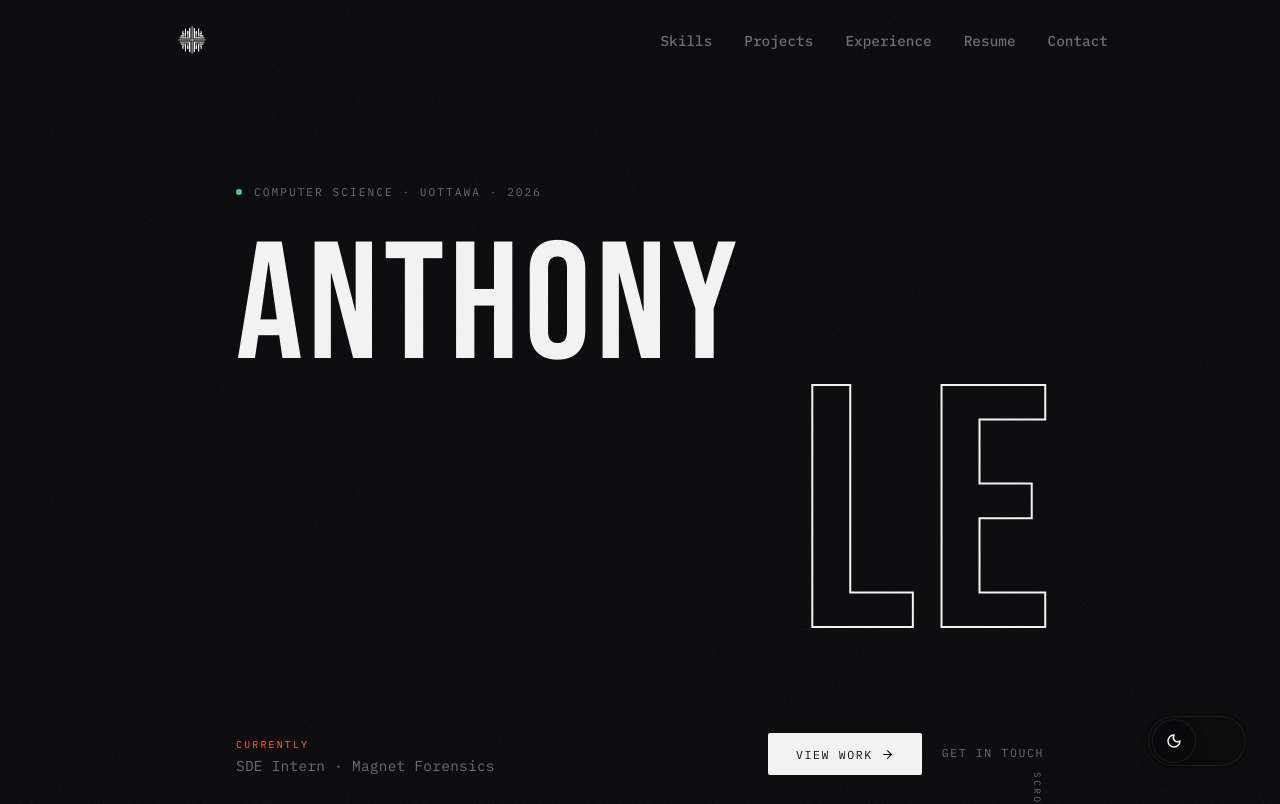
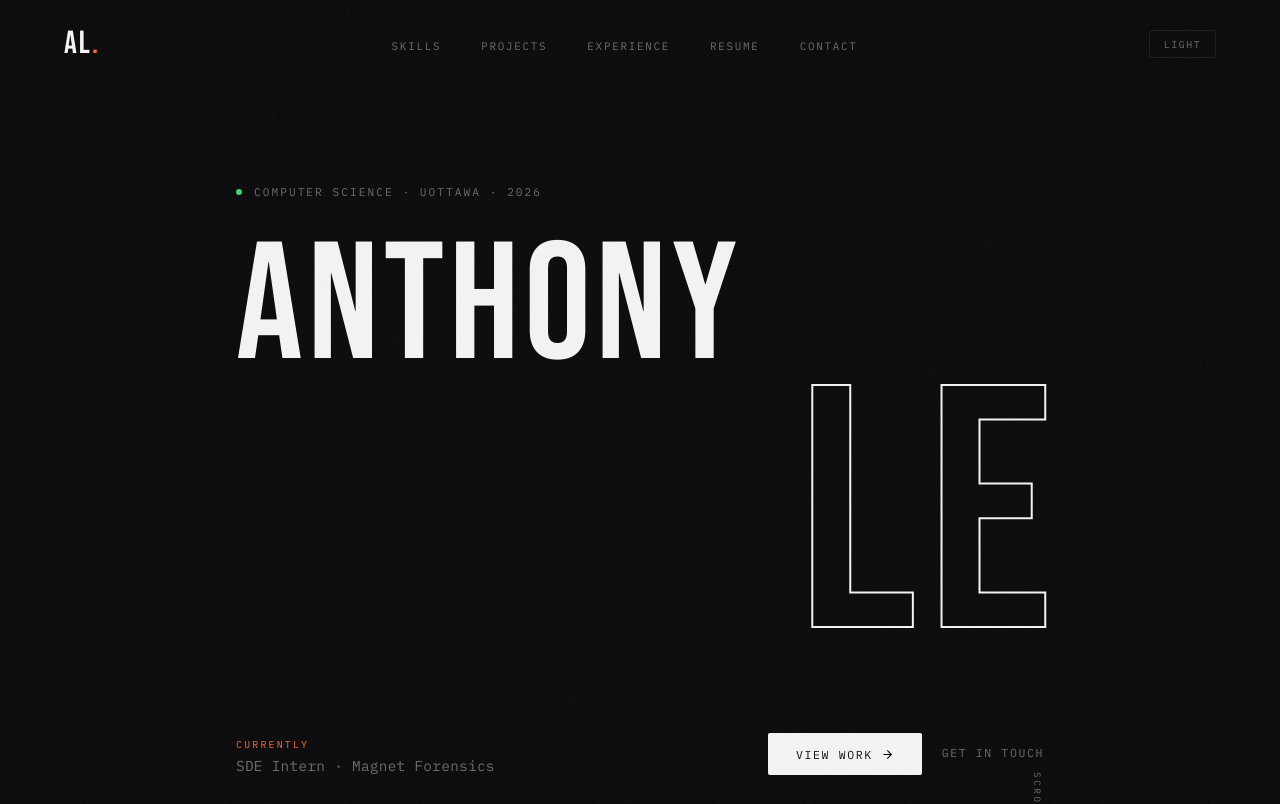
Before and after one commit to Ayprusss/AnthonyLe, a React (Create React App) app: page / in a window 1280 px wide. Shown: the top 804 px of the page. Built offline with nearby package versions, Linux system fonts and the light colour scheme.

Commit message:
changed navbar component logic

```diff
--- a/src/Components/Navbar.css
+++ b/src/Components/Navbar.css
@@ -3,150 +3,82 @@
     top: 0;
     left: 0;
     width: 100%;
-    height: 5rem;
     z-index: 1000;
-    transition: all 0.3s ease;
-    background-color: transparent;
-}
-
-.theme-toggle {
-    position: fixed;
-    bottom: 2rem;
-    right: 2rem;
-    z-index: 1100;
-    border: none;
-    background: transparent;
-    color: inherit;
-    padding: 0;
-    cursor: pointer;
-    line-height: 0;
-}
-
-.theme-toggle-track {
-    width: 102px;
-    height: 54px;
-    display: inline-flex;
-    align-items: center;
-    padding: 4px;
-    border-radius: 999px;
-    background: rgba(var(--bg-rgb), 0.14);
-    border: 2px solid rgba(var(--bg-rgb), 0.23);
-    backdrop-filter: blur(4px);
-    box-shadow: inset 0 0 0 1px rgba(255, 255, 255, 0.08);
-    transition: background-color 0.35s ease, border-color 0.35s ease;
-}
-
-.theme-toggle-thumb {
-    width: 44px;
-    height: 44px;
-    border-radius: 50%;
-    display: inline-flex;
-    align-items: center;
-    justify-content: center;
-    color: var(--text-main);
-    background: var(--bg-color);
-    border: 1px solid var(--border-color);
-    box-shadow: 0 10px 16px rgba(0, 0, 0, 0.2), 0 2px 4px rgba(0, 0, 0, 0.15);
-    transform: translateX(0);
-    transition: transform 0.35s cubic-bezier(0.32, 0.72, 0, 1), color 0.35s ease, background-color 0.35s ease, border-color 0.35s ease;
-}
-
-.theme-toggle.light .theme-toggle-thumb {
-    transform: translateX(46px);
-}
-
-.theme-toggle:hover .theme-toggle-track {
-    border-color: rgba(var(--bg-rgb), 0.34);
-}
-
-.theme-toggle:focus-visible .theme-toggle-track {
-    outline: 2px solid var(--text-main);
-    outline-offset: 3px;
+    padding: 1.75rem 4rem;
+    transition: padding 0.4s ease, background 0.4s ease, border-color 0.4s ease;
+    border-bottom: 1px solid transparent;
 }
 
 .navbar.scrolled {
-    background-color: rgba(var(--bg-rgb), 0.8);
-    backdrop-filter: blur(10px);
-    border-bottom: 1px solid var(--border-color);
+    padding: 1.1rem 4rem;
+    background: rgba(var(--bg-rgb), 0.82);
+    backdrop-filter: blur(18px);
+    -webkit-backdrop-filter: blur(18px);
+    border-bottom-color: var(--border);
 }
 
-.nav-container {
-    max-width: 1000px;
+.nav-inner {
+    max-width: 1160px;
     margin: 0 auto;
-    padding: 0 2rem;
-    height: 100%;
     display: flex;
+    align-items: center;
     justify-content: space-between;
-    align-items: center;
 }
 
 .nav-logo {
-    font-size: 1.5rem;
-    font-weight: 700;
-    color: var(--text-main);
-    cursor: pointer;
-    letter-spacing: -1px;
-    display: flex;
-    align-items: center;
+    font-family: var(--font-display);
+    font-size: 2rem;
+    letter-spacing: 0.06em;
+    color: var(--text);
+    line-height: 1;
 }
 
-.nav-logo-img {
-    height: 2.5rem;
-    width: auto;
-    object-fit: contain;
+.nav-logo-period { color: var(--accent); }
+
+.nav-links {
+    display: flex;
+    gap: 2.5rem;
 }
 
-.nav-menu {
-    list-style: none;
-    display: flex;
-    gap: 2rem;
-    margin: 0;
-    padding: 0;
+.nav-links li a {
+    font-family: var(--font-body);
+    font-size: 0.68rem;
+    letter-spacing: 0.16em;
+    text-transform: uppercase;
+    color: var(--text-dim);
+    transition: color 0.2s ease;
 }
 
-.nav-menu li {
-    font-size: 0.9rem;
-    font-weight: 500;
-    color: var(--text-muted);
+.nav-links li a:hover { color: var(--text); }
+
+.nav-links li a.active {
+    color: var(--text);
 }
 
-.nav-menu a {
-    cursor: pointer;
-    transition: color 0.3s ease;
-    padding-bottom: 4px;
+.nav-links li a.active::before {
+    content: '—\00a0';
+    color: var(--accent);
 }
 
-.nav-menu a:hover {
-    color: var(--text-main);
+.nav-mode-btn {
+    font-family: var(--font-body);
+    font-size: 0.62rem;
+    letter-spacing: 0.16em;
+    background: none;
+    border: 1px solid var(--border);
+    color: var(--text-dim);
+    padding: 0.4rem 0.85rem;
+    border-radius: 2px;
+    transition: color 0.2s ease, border-color 0.2s ease;
 }
 
-.nav-menu a.active {
-    color: var(--text-main);
-    border-bottom: 2px solid var(--accent);
+.nav-mode-btn:hover {
+    color: var(--text);
+    border-color: var(--text-dim);
 }
 
 @media (max-width: 768px) {
-    .theme-toggle {
-        bottom: 1.5rem;
-        right: 1.5rem;
-    }
-
-    .theme-toggle-track {
-        width: 92px;
-        height: 48px;
-    }
-
-    .theme-toggle-thumb {
-        width: 38px;
-        height: 38px;
-    }
-
-    .theme-toggle.light .theme-toggle-thumb {
-        transform: translateX(42px);
-    }
-
-    .nav-menu {
-        display: none;
-        /* Hide on mobile for simplicity in MVP, could add hamburger */
-    }
+    .navbar         { padding: 1.5rem 1.5rem; }
+    .navbar.scrolled { padding: 1rem 1.5rem; }
+    .nav-links      { display: none; }
 }
--- a/src/Components/Navbar.js
+++ b/src/Components/Navbar.js
@@ -1,55 +1,57 @@
 import React, { useState, useEffect } from 'react';
 import { Link } from 'react-scroll';
-import { Moon, Sun } from 'lucide-react';
 import './Navbar.css';
+
+const NAV_LINKS = ['skills', 'projects', 'experience', 'resume', 'contact'];
 
 const Navbar = ({ mode, onToggleMode }) => {
     const [scrolled, setScrolled] = useState(false);
 
     useEffect(() => {
         let ticking = false;
-        const handleScroll = () => {
+        const onScroll = () => {
             if (!ticking) {
-                window.requestAnimationFrame(() => {
-                    setScrolled(window.scrollY > 50);
+                requestAnimationFrame(() => {
+                    setScrolled(window.scrollY > 60);
                     ticking = false;
                 });
                 ticking = true;
             }
         };
-        window.addEventListener('scroll', handleScroll, { passive: true });
-        return () => window.removeEventListener('scroll', handleScroll);
+        window.addEventListener('scroll', onScroll, { passive: true });
+        return () => window.removeEventListener('scroll', onScroll);
     }, []);
 
     return (
-        <>
+        <nav className={`navbar ${scrolled ? 'scrolled' : ''}`}>
+            <div className="nav-inner">
+                <Link to="hero" smooth duration={500} className="nav-logo">
+                    AL<span className="nav-logo-period">.</span>
+                </Link>
+
+                <ul className="nav-links">
+                    {NAV_LINKS.map(s => (
+                        <li key={s}>
+                            <Link
+                                to={s}
+                                spy smooth offset={0} duration={500}
+                                activeClass="active"
+                            >
+                                {s}
+                            </Link>
+                        </li>
+                    ))}
+                </ul>
+
                 <button
-                type="button"
-                className={`theme-toggle ${mode === 'light' ? 'light' : 'dark'}`}
+                    className="nav-mode-btn"
                     onClick={onToggleMode}
                     aria-label={`Switch to ${mode === 'dark' ? 'light' : 'dark'} mode`}
                 >
-                <span className="theme-toggle-track">
-                    <span className="theme-toggle-thumb">
-                        {mode === 'dark' ? <Moon size={16} strokeWidth={2.2} /> : <Sun size={16} strokeWidth={2.2} />}
-                    </span>
-                </span>
+                    {mode === 'dark' ? 'LIGHT' : 'DARK'}
                 </button>
-            <nav className={`navbar ${scrolled ? 'scrolled' : ''}`}>
-                <div className="nav-container">
-                    <Link to="hero" spy={true} smooth={true} duration={500} className="nav-logo">
-                        <img src="/ppp-logo-white.png" alt="Logo" className="nav-logo-img" />
-                    </Link>
-                    <ul className="nav-menu">
-                        <li><Link to="skills" spy={true} smooth={true} offset={0} duration={500} activeClass="active">Skills</Link></li>
-                        <li><Link to="projects" spy={true} smooth={true} offset={0} duration={500} activeClass="active">Projects</Link></li>
-                        <li><Link to="experience" spy={true} smooth={true} offset={0} duration={500} activeClass="active">Experience</Link></li>
-                        <li><Link to="resume" spy={true} smooth={true} offset={0} duration={500} activeClass="active">Resume</Link></li>
-                        <li><Link to="contact" spy={true} smooth={true} offset={0} duration={500} activeClass="active">Contact</Link></li>
-                    </ul>
             </div>
         </nav>
-        </>
     );
 };
 
```
Lines whose indentation alone changed are shown as unchanged.
